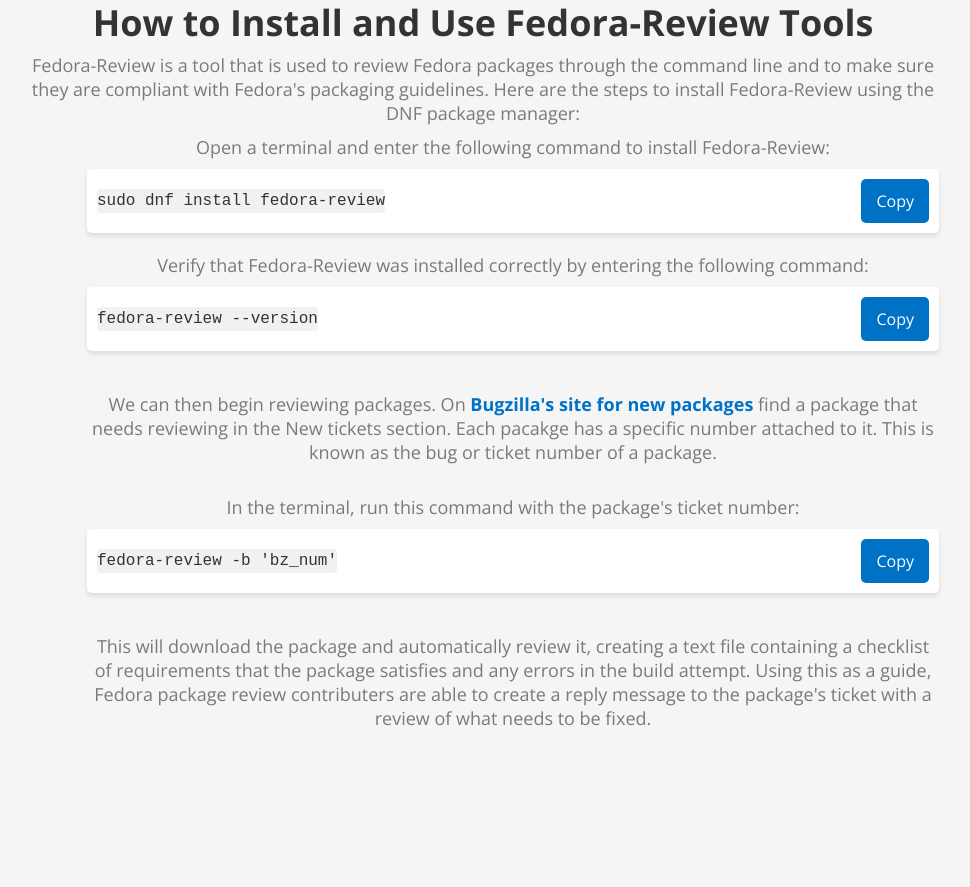
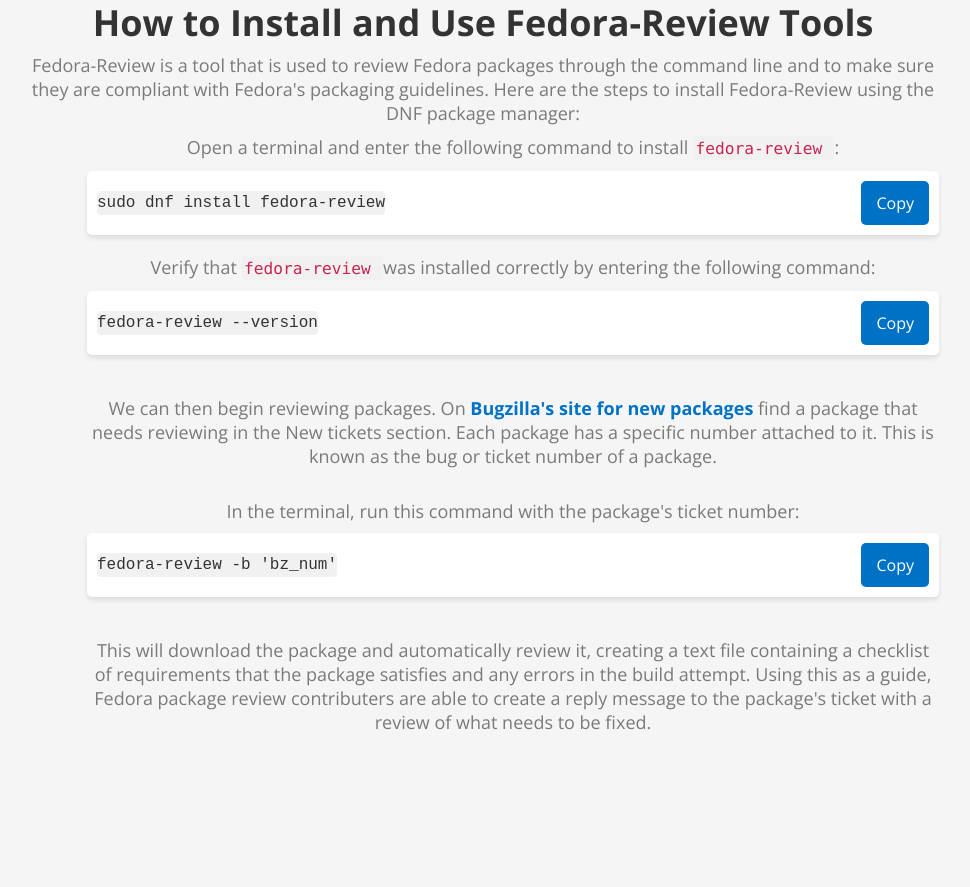
Before and after one commit to JasminMarwad/jasminmarwad.github.io, a plain HTML site: page friendlyfedora/index.html in a window 1280 px wide. Shown: the part 3120-4007 px from the top of the page, without its empty margins (301-1271 px from the left). Drawn offline with nearby package versions, Linux system fonts and the light colour scheme.

Commit message:
edited index.html

```diff
--- a/friendlyfedora/index.html
+++ b/friendlyfedora/index.html
@@ -274,14 +274,14 @@
 
                 <ol>
                     <p>
-                      Open a terminal and enter the following command to install Fedora-Review:
+                      Open a terminal and enter the following command to install <code> fedora-review </code>:
                     </p>
                     <div class="copy-box">
                       <code> sudo dnf install fedora-review </code>
                       <button class="copy-button" onclick="copyToClipboard('sudo dnf install fedora-review')">Copy</button>
                     </div>
                     <p>
-                      Verify that Fedora-Review was installed correctly by entering the following command:
+                      Verify that <code> fedora-review </code> was installed correctly by entering the following command:
                     </p>
                     <div class="copy-box">
                       <code>fedora-review --version</code>
@@ -290,7 +290,7 @@
                     <br>
                     <p>
                       We can then begin reviewing packages. On <a href="https://fedoraproject.org/PackageReviewStatus/" target="_blank"> Bugzilla's site for new packages</a>
-                      find a package that needs reviewing in the New tickets section. Each pacakge has a specific number attached to it. This is known as the bug or ticket number of a package.
+                      find a package that needs reviewing in the New tickets section. Each package has a specific number attached to it. This is known as the bug or ticket number of a package.
                     </p>
                     <br>
                     <p>
```
